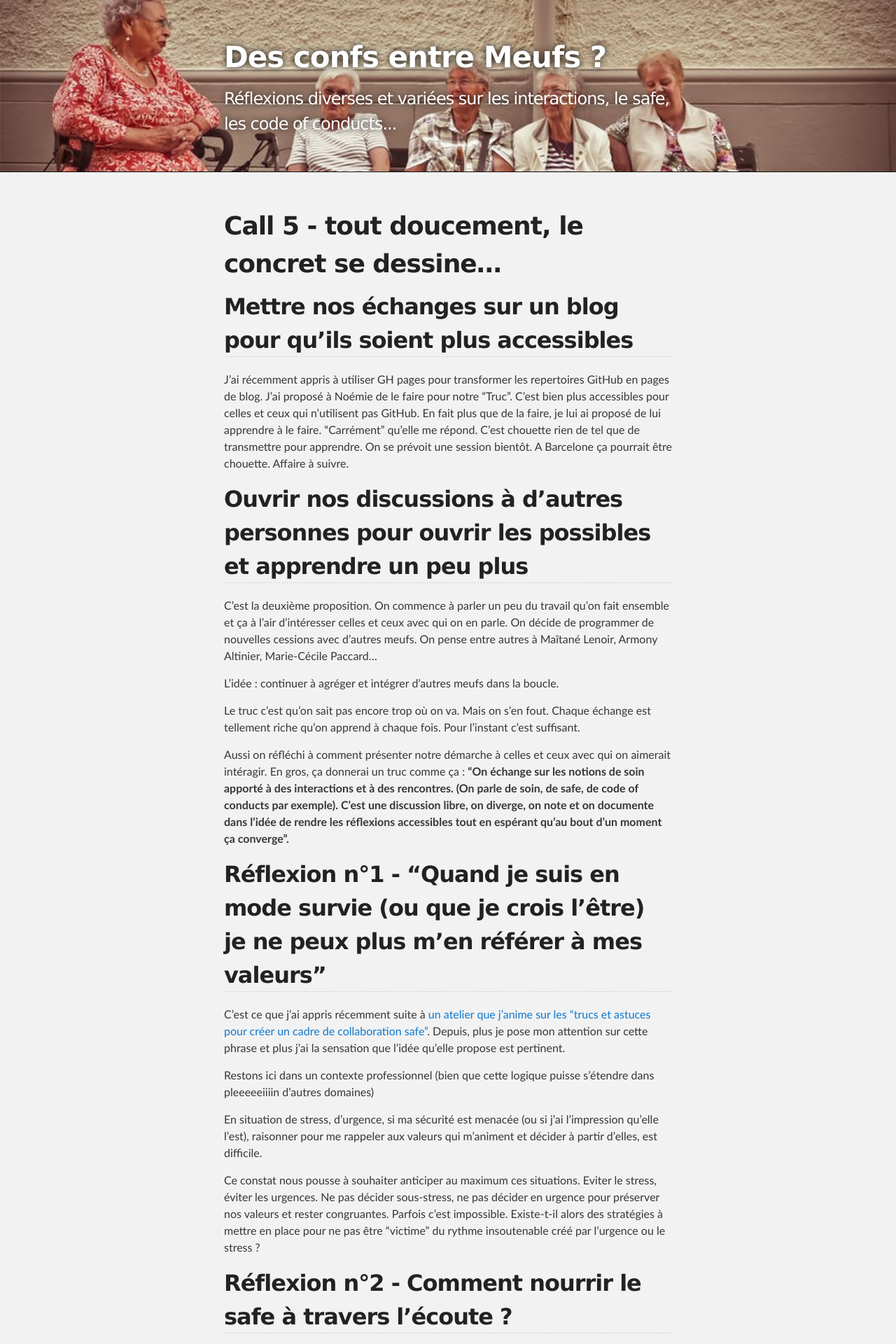
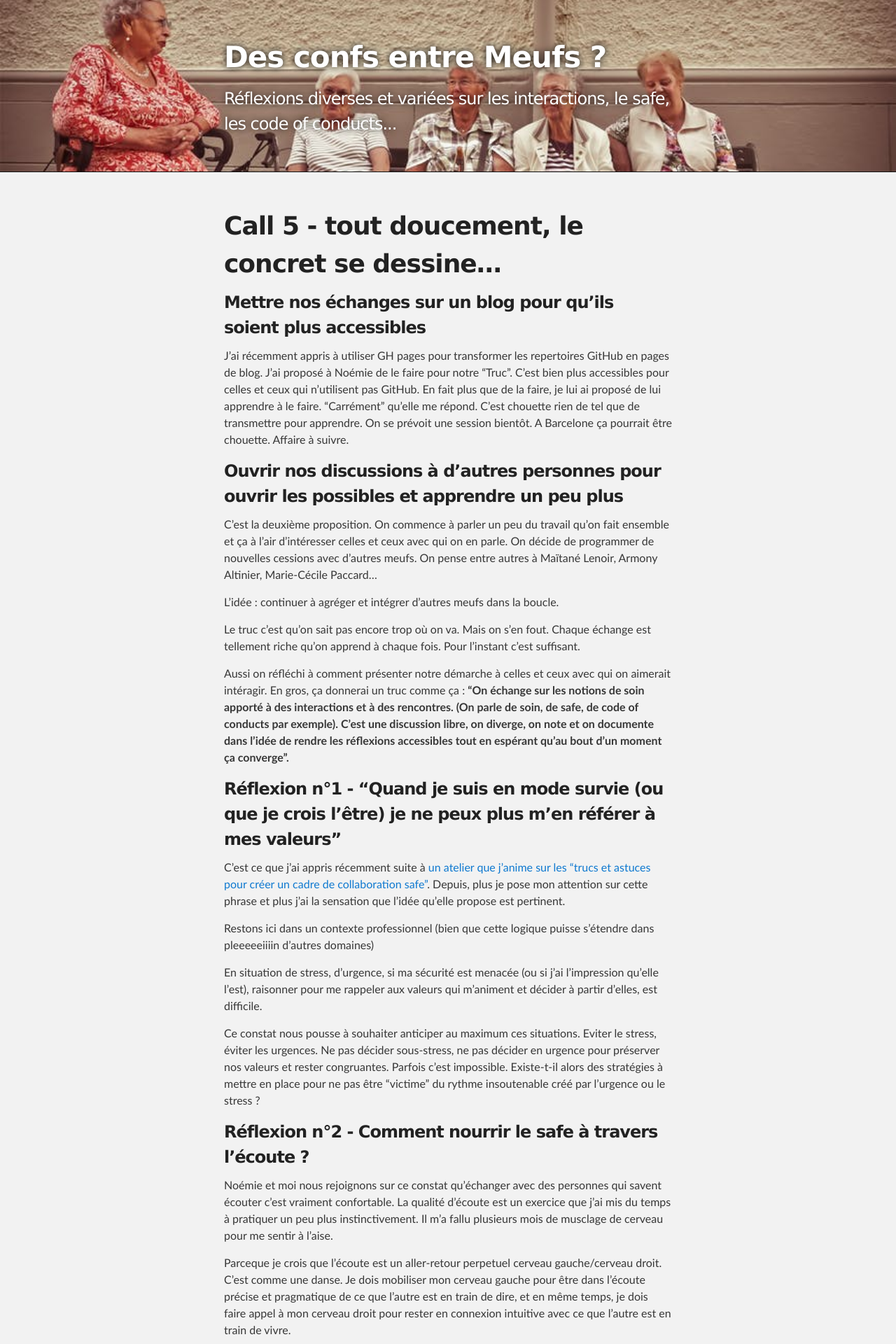
Before and after one commit to Julia-barbelane/des-conf-entre-meufs, a Jekyll site: the page built from compte-rendus-call/call-5.md, in a window 1280 px wide. Shown: the top 1920 px of the page at 70% size. Built offline with Jekyll 4.4.1, drawn with Linux system fonts in a browser that asks for light colours; our own code applies the rules of GitHub Pages for plain Markdown files.

```diff
--- a/compte-rendus-call/call-5.md
+++ b/compte-rendus-call/call-5.md
@@ -1,6 +1,6 @@
 # Call 5 - tout doucement, le concret se dessine...
 
-## Mettre nos échanges sur un blog pour qu'ils soient plus accessibles
+### Mettre nos échanges sur un blog pour qu'ils soient plus accessibles
 J'ai récemment appris à utiliser GH pages pour transformer les repertoires GitHub en pages de blog. J'ai proposé à Noémie de le faire pour notre "Truc". C'est bien plus accessibles pour celles et ceux qui n'utilisent pas GitHub.
 En fait plus que de la faire, je lui ai proposé de lui apprendre à le faire.
 "Carrément" qu'elle me répond.
@@ -8,7 +8,7 @@ C'est chouette rien de tel que de transmettre pour apprendre.
 On se prévoit une session bientôt. A Barcelone ça pourrait être chouette.
 Affaire à suivre.
 
-## Ouvrir nos discussions à d'autres personnes pour ouvrir les possibles et apprendre un peu plus
+### Ouvrir nos discussions à d'autres personnes pour ouvrir les possibles et apprendre un peu plus
 C'est la deuxième proposition. On commence à parler un peu du travail qu'on fait ensemble et ça à l'air d'intéresser celles et ceux avec qui on en parle. On décide de programmer de nouvelles cessions avec d'autres meufs.  On pense entre autres à Maïtané Lenoir, Armony Altinier, Marie-Cécile Paccard...
 
 L'idée : continuer à agréger et intégrer d'autres meufs dans la boucle.
@@ -19,7 +19,7 @@ Aussi on réfléchi à comment présenter notre démarche à celles et ceux avec
 **“On échange sur les notions de soin apporté à des interactions et à des rencontres. (On parle de soin, de safe, de code of conducts par exemple). C’est une discussion libre, on diverge, on note et on documente dans l'idée de rendre les réflexions accessibles tout en espérant qu'au bout d'un moment ça converge”.**
 
 
-## Réflexion n°1 - "Quand je suis en mode survie (ou que je crois l'être) je ne peux plus m'en référer à mes valeurs"
+### Réflexion n°1 - "Quand je suis en mode survie (ou que je crois l'être) je ne peux plus m'en référer à mes valeurs"
 C'est ce que j'ai appris récemment suite à [un atelier que j'anime sur les "trucs et astuces pour créer un cadre de collaboration safe"](https://github.com/Julia-barbelane/des-conf-entre-meufs/blob/master/ressources/retour-d-exp%C3%A9rience-atelier-ju-truc-et-astuces-cadre-collaboration-safe.md). Depuis, plus je pose mon attention sur cette phrase et plus j'ai la sensation que l'idée qu'elle propose est pertinent.
 
 Restons ici dans un contexte professionnel (bien que cette logique puisse s'étendre dans pleeeeeiiiin d'autres domaines)
@@ -28,7 +28,7 @@ En situation de stress, d'urgence, si ma sécurité est menacée (ou si j'ai l'i
 
 Ce constat nous pousse à souhaiter anticiper au maximum ces situations. Eviter le stress, éviter les urgences. Ne pas décider sous-stress, ne pas décider en urgence pour préserver nos valeurs et rester congruantes. Parfois c'est impossible. Existe-t-il alors des stratégies à mettre en place pour ne pas être "victime" du rythme insoutenable créé par l'urgence ou le stress ?
 
-## Réflexion n°2 - Comment nourrir le safe à travers l'écoute ?
+### Réflexion n°2 - Comment nourrir le safe à travers l'écoute ?
 Noémie et moi nous rejoignons sur ce constat qu'échanger avec des personnes qui savent écouter c'est vraiment confortable. La qualité d'écoute est un exercice que j'ai mis du temps à pratiquer un peu plus instinctivement. Il m'a fallu plusieurs mois de musclage de cerveau pour me sentir à l'aise.
 
 Parceque je crois que l'écoute est un aller-retour perpetuel cerveau gauche/cerveau droit. C'est comme une danse. Je dois mobiliser mon cerveau gauche pour être dans l'écoute précise et pragmatique de ce que l'autre est en train de dire, et en même temps, je dois faire appel à mon cerveau droit pour rester en connexion intuitive avec ce que l'autre est en train de vivre.
@@ -52,7 +52,7 @@ Pour aller plus loin dans l'écho, en tant qu'écoutant·e, je peux aussi parfoi
 - poser une question d'éclaircissement, pour mieux comprendre ce dont il·elle parle
 - partager un ressenti "*Quand tu me dis ça, je me sens ému·e.*"
 
-## Réflexion n°3 - l'intention ça change tout - exemple avec la question du validisme
+### Réflexion n°3 - l'intention ça change tout - exemple avec la question du validisme
 En repenssant à l'atelier sur [la parole et le genre](https://julia-barbelane.github.io/reflexions/chantiers/l-empathie-comme-moyen-de-reparation-l'exemple-avec-un-atelier-sur-la-parole-et-le-genre.html) de Raphaël Pierquin, je partage mon envie à Noémie de le vivre en étant moi-même en posture d'oppresseuse (cf dernier paragraphe de l'article).
 
 J'aimerai par exemple pouvoir remettre en question mon rapport au handicap et me confrontrer à ma posture validiste et m'améliorer. Je me demande alors comment faire pour interpeller des personnes oppréssées, en l'occurence ici des personnes handicapées.
@@ -64,7 +64,7 @@ Noéms : "*Ben oui mais là c'est différent, si tu t'appuie sur le format de l'
 Julia : "*Hummm...je ne suis pas sûre que mon intention première soit de libérer la parole des personnes. Je crois que mon intention c'est avant tout d'apprendre, de comprendre pour me remettre en question et faire mieux. Dans ce cas, utiliser le format de l'atelier de Raph (qui au passage permet de libérer la parole d'une population oppressée) est en réalité une stratégie au service de mon intention tout à fait égoïste. Et ça ça change plein de trucs...*
 Noems : "*D'ailleurs tu vois je me rends compte que j'ai employé le mauvais mot, il ne s'agit pas de 'libérer la parole' (elle existe déjà) mais de la favoriser*".
 
-## Réflexion n°4 - le·la facilitat·eur·rice garant·e du cadre safe
+### Réflexion n°4 - le·la facilitat·eur·rice garant·e du cadre safe
 C'est toujours en parlant de l'atelier sur la parole et le genre qu'on a pris la mesure de l'importance du rôle du·de la facilitat·eur·rice dans la préservation d'un cadre d'interaction safe.
 
 Personnellement, je trouve que cette posture est assurée si je me dis "*c'est bon, si ça dérappe, il·elle (le·la facilitat·eur·rice) saura  gérer*". Les quelques trucs qui me permettent de ressentir ça sont :
@@ -73,10 +73,10 @@ Personnellement, je trouve que cette posture est assurée si je me dis "*c'est b
 - un parti-pris (le·la facilitat·eur·rice osera interrompre, réagir si ça dérape)
 - une sorte de présence rassurante "*il·elle est bien dans ses baskets, il·elle sait où il·elle va.*"
 
-## L'agile Open France du 3 au 7 juillet, l'occasion parfaite pour tester des trucs et confronter/enrichir nos réflexions
+### L'agile Open France du 3 au 7 juillet, l'occasion parfaite pour tester des trucs et confronter/enrichir nos réflexions
 En juillet on participe toutes les deux à l'[Agile Open France](https://agileopenfrance.com/saison/ete2018/). 4 jours de forum ouvert dans les Cévènnes. A travers nos échanges, tout un tas d'idées ont émergées, c'est l'occasion rêvée pour tester ces idées et Julia propose qu'on le fasse.
 
-### Tester des ateliers pratiques dans lesquels les participant·e·s sont parties prenantes
+#### Tester des ateliers pratiques dans lesquels les participant·e·s sont parties prenantes
 Un de mes ateliers préférés auxquel j'ai participé lors du forum ouvert de Sudweb a été celui du Théâtre forum, sur les interactions.
 
 Les facilitatrices ont fait la démo d’une même situation, oppressive puis avec l’usage de la CNV, et nous ont fait décrypter les différences, puis appliquer ces principes en petits groupes.
@@ -87,7 +87,7 @@ Par exemple : j’ai trouvé que la reformulation, était un exercice super diff
 
 Ensuite, Julia se dit qu’on pourrait faire le même genre de mises en situation avec nos idées. Je ne la rejoins pas encore sur ça mais ça mijote bien au chaud.
 
-## La prochaine fois
+### La prochaine fois
 On se retrouve à Sète, en vrai, pour continuer à travailler. On a plein d'idées de trucs qu'on aimerait faire notamment commencer à agréger nos réflexions via une grande cartographie...
 
 Hâte de se retrouver.
```
